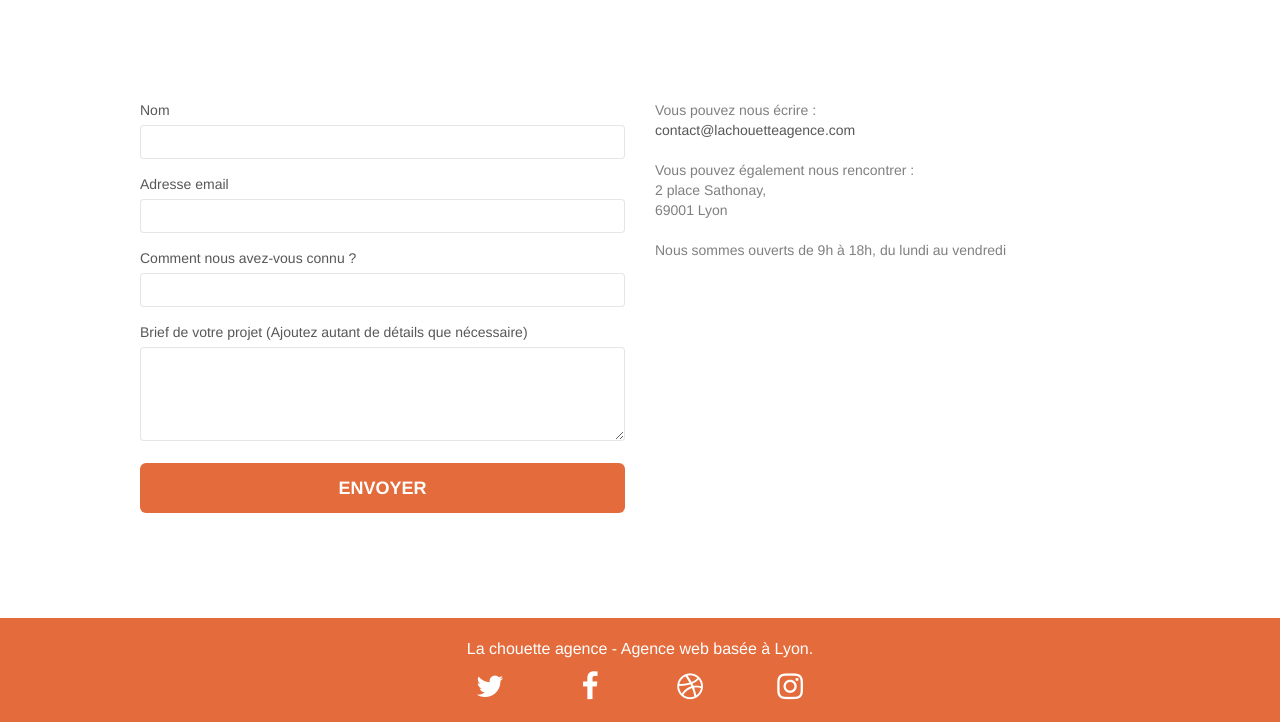
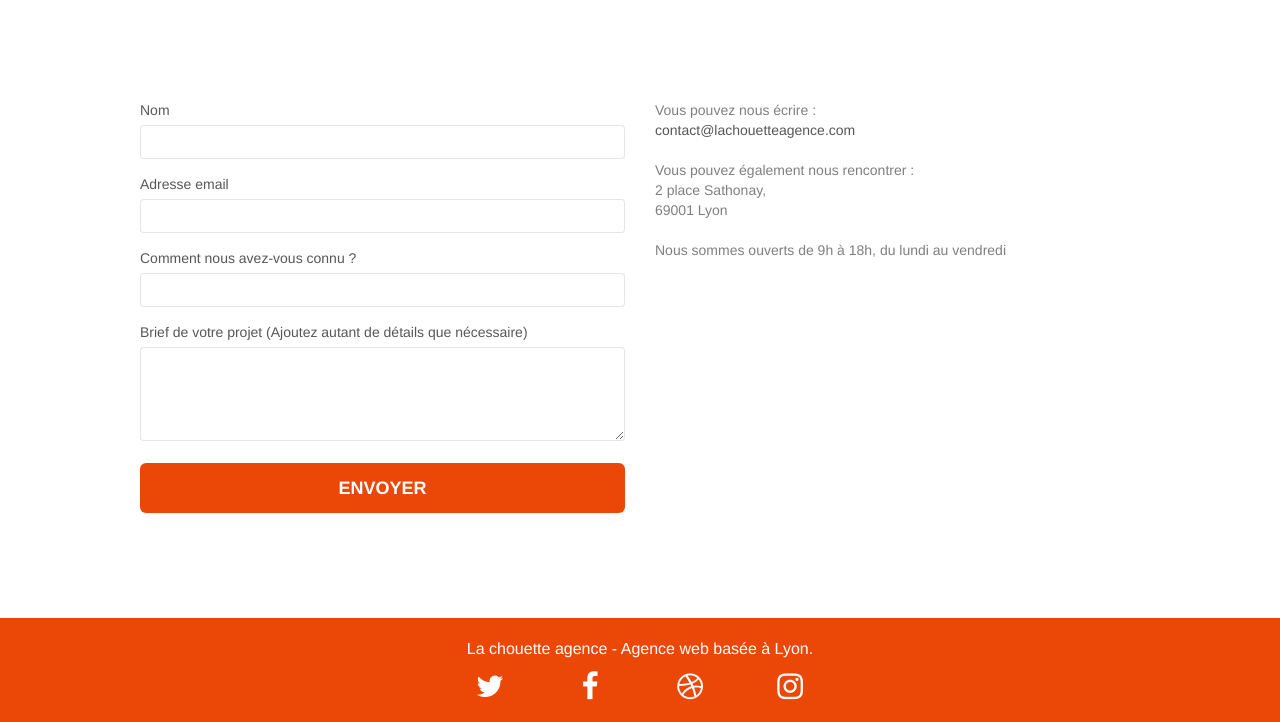
Before and after one commit to flolb41/P4-Chouette-Agence, a website: page contact.html in a window 1280 px wide. Shown: the part 410-1132 px from the top of the page. Drawn offline with nearby package versions, Linux system fonts and the light colour scheme.

Commit message:
rectif color
orange

```diff
--- a/style.css
+++ b/style.css
@@ -775,7 +775,7 @@ h4 {
 }
 
 .bgc-atomic-tangerine {
-    background-color: #e46b3b;
+    background-color: #eb4808;
 }
 
 .tc-white {
@@ -783,7 +783,7 @@ h4 {
 }
 
 .btn-atomic-tangerine {
-    background: #e46b3b;
+    background: #eb4808;
     color: #FFFFFF!important;
 }
 
@@ -801,7 +801,7 @@ h4 {
 }
 
 .ltc-atomic-tangerine {
-    color: #e46b3b!important;
+    color: #eb4808!important;
 }
 
 .ltc-atomic-tangerine:hover {
```
